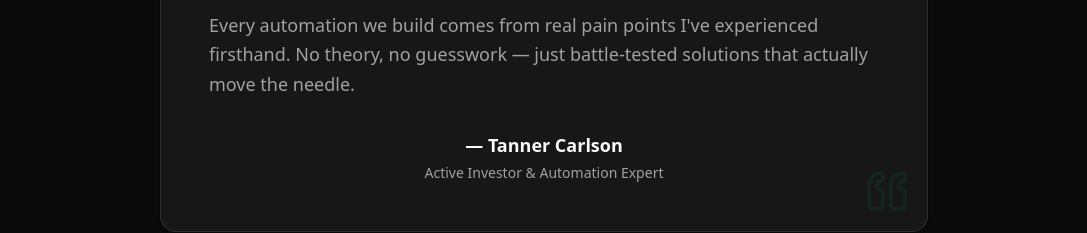
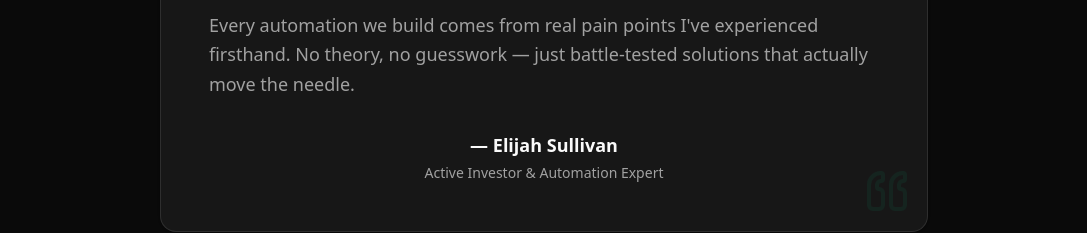
Before and after one commit to VVSVault/flipops-site, a Next.js app: page / in a window 1280 px wide. Shown: the part 4640-4873 px from the top of the page, without its empty margins (96-1183 px from the left). Built offline with nearby package versions, Linux system fonts and the light colour scheme.

Commit message:
Update founder name to Elijah Sullivan

```diff
--- a/app/components/founder-story.tsx
+++ b/app/components/founder-story.tsx
@@ -5,7 +5,7 @@ import { Card } from '@/components/ui/card';
 import { Quote } from 'lucide-react';
 
 export function FounderStory() {
-  const founderName = process.env.NEXT_PUBLIC_FOUNDER_NAME || 'Tanner Carlson';
+  const founderName = process.env.NEXT_PUBLIC_FOUNDER_NAME || 'Elijah Sullivan';
 
   return (
     <section className="py-16 lg:py-24">
```
